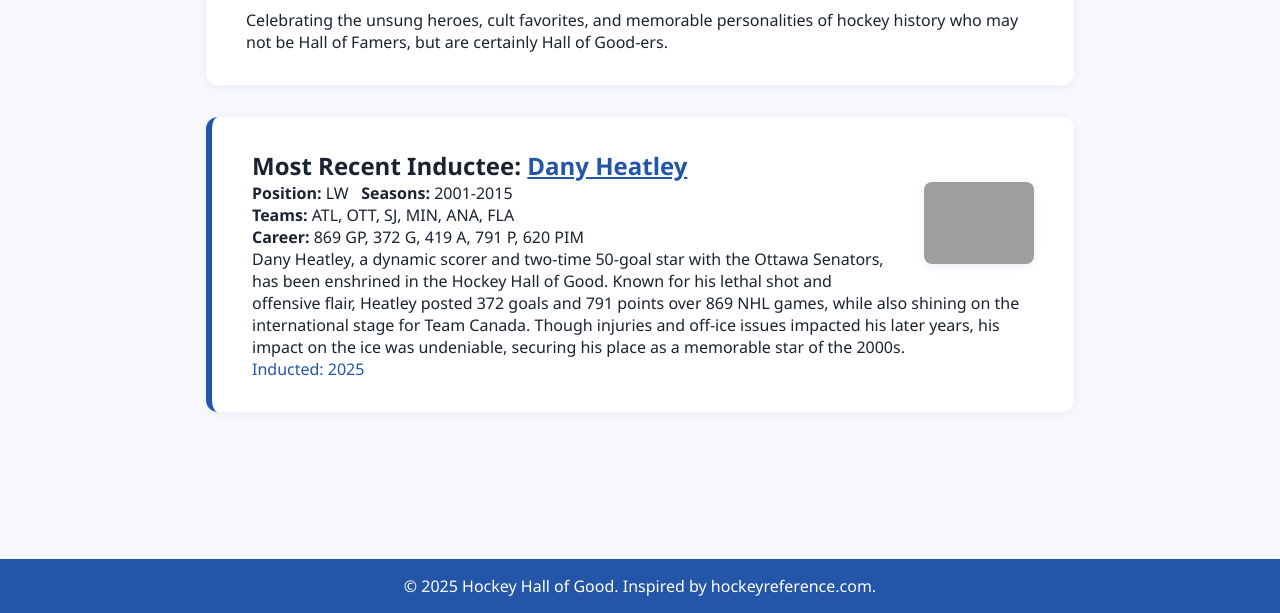
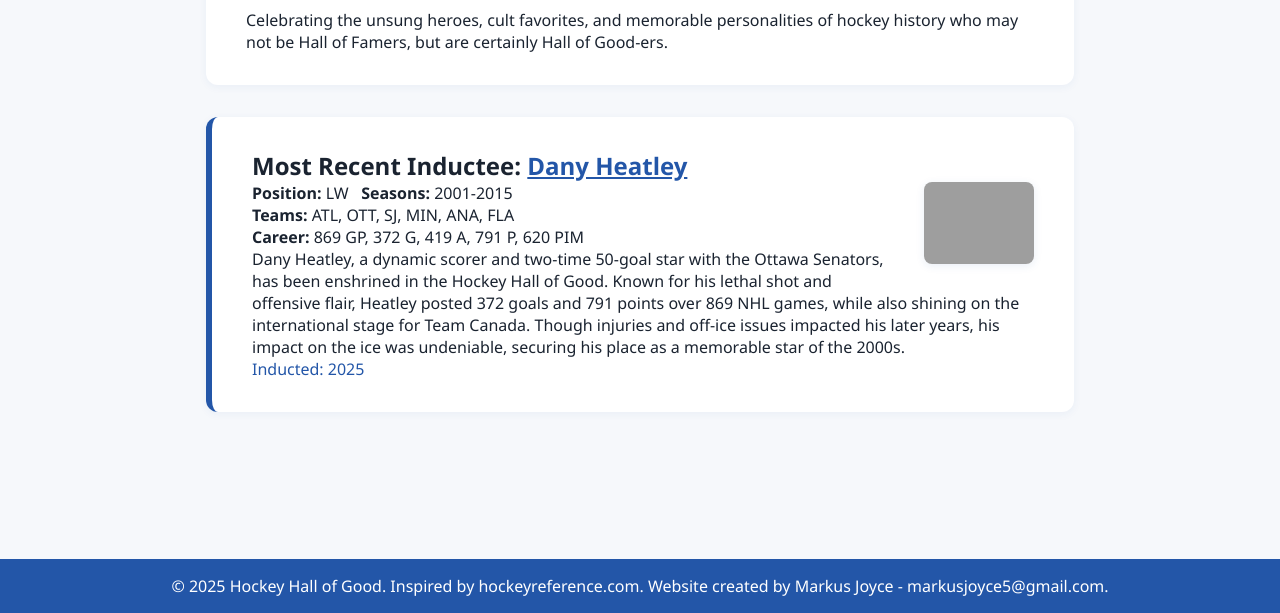
Before and after one commit to PreppySalsa27/hockeyhallof_good, a plain HTML site: page index.html in a window 1280 px wide. Shown: the part 187-800 px from the top of the page. Drawn offline with Linux system fonts and the light colour scheme; grey boxes are pictures that could not be loaded.

Commit message:
Update index.html

```diff
--- a/index.html
+++ b/index.html
@@ -30,7 +30,7 @@
     </section>
   </main>
   <footer>
-    <p>&copy; 2025 Hockey Hall of Good. Inspired by hockeyreference.com.</p>
+    <p>&copy; 2025 Hockey Hall of Good. Inspired by hockeyreference.com. Website created by Markus Joyce - markusjoyce5@gmail.com. </p>
   </footer>
   <script src="inductees-data.js"></script>
   <script src="main.js"></script>
```
